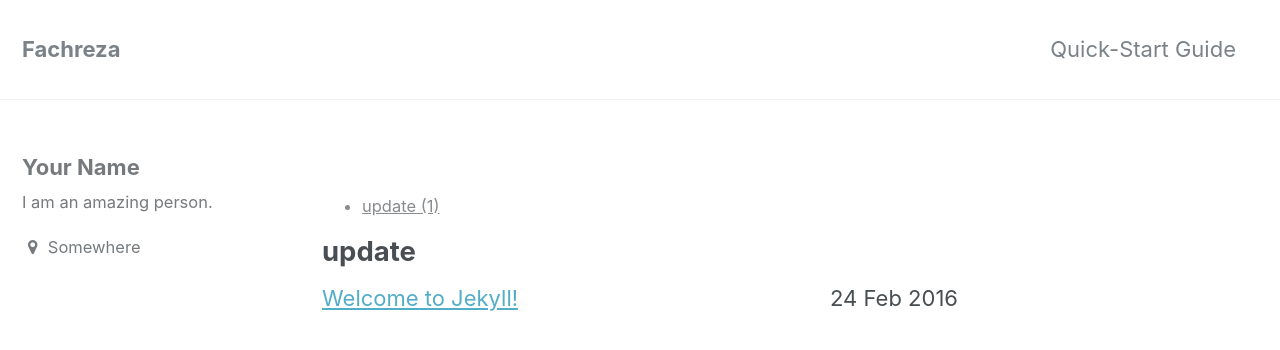
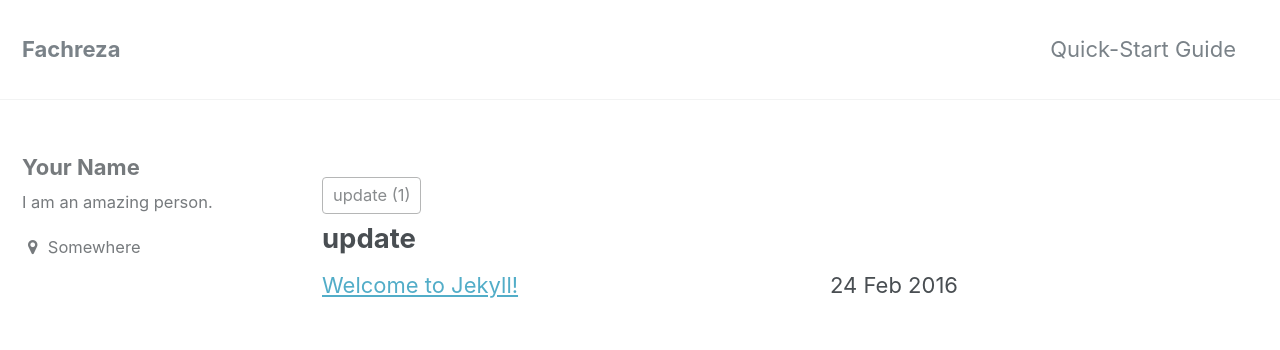
Before and after one commit to fahrz/blog, a Jekyll site: the page built from tags.md, in a window 1280 px wide and 900 px high. Shown: the top 350 px of the window. Built offline with Jekyll 4.4.1, drawn with Linux system fonts in a browser that asks for light colours.

Commit message:
edit tags

```diff
--- a/tags.md
+++ b/tags.md
@@ -20,16 +20,18 @@ permalink: /tags/
       <!-- List of all tags -->
       <footer class="page__meta">
         <p class="page__taxonomy">
-          <ul class="tags">
-            {% for item in (0..site.tags.size) %}{% unless forloop.last %}
-              {% capture this_word %}{{ tag_words[item] }}{% endcapture %}
-              <li>
-                <a href="#{{ this_word | cgi_escape }}" class="tag">{{ this_word }}
-                  <span>({{ site.tags[this_word].size }})</span>
-                </a>
-              </li>
-            {% endunless %}{% endfor %}
-          </ul>
+          <span itemprop="keywords">
+
+              {% for item in (0..site.tags.size) %}{% unless forloop.last %}
+                {% capture this_word %}{{ tag_words[item] }}{% endcapture %}
+
+                  <a href="#{{ this_word | cgi_escape }}" class="page__taxonomy-item" rel="tag">{{ this_word }}
+                    <span>({{ site.tags[this_word].size }})</span>
+                  </a>
+
+              {% endunless %}{% endfor %}
+
+          </span>
         </p>
       </footer>
 
```
